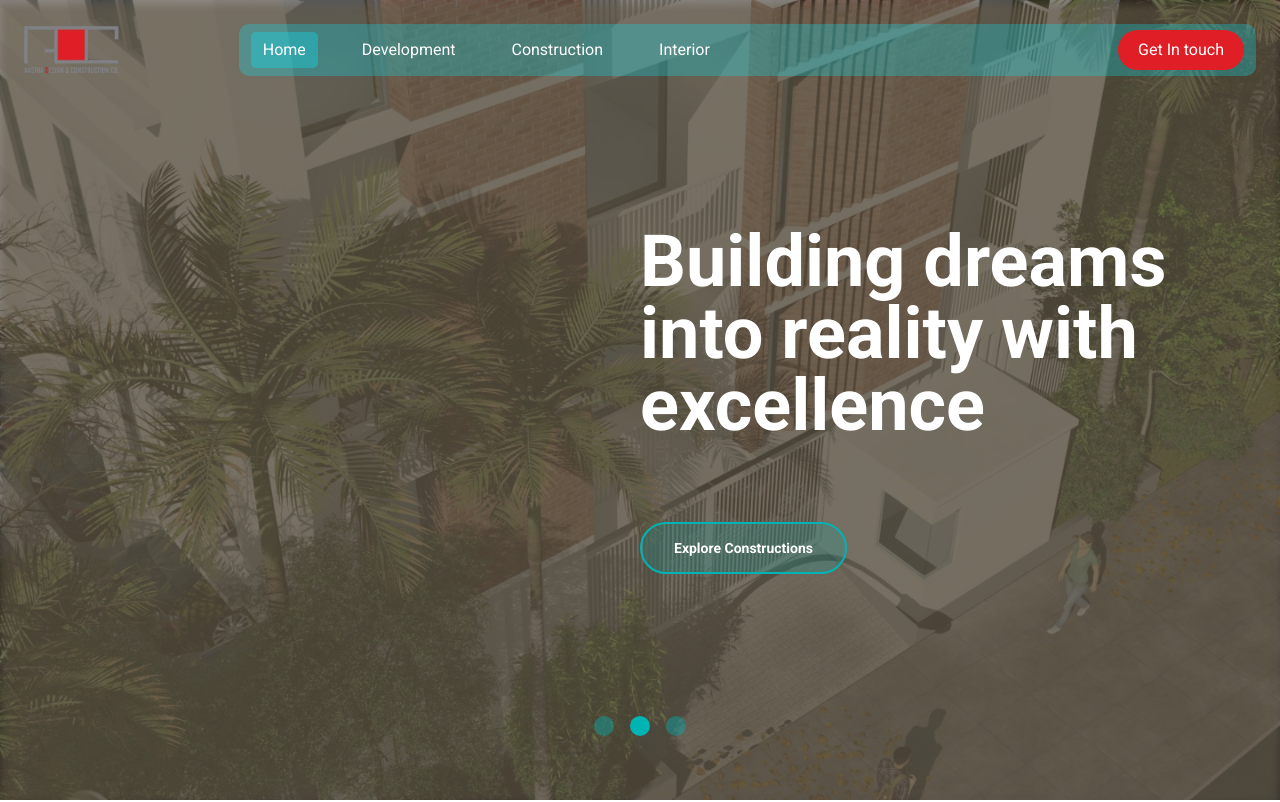
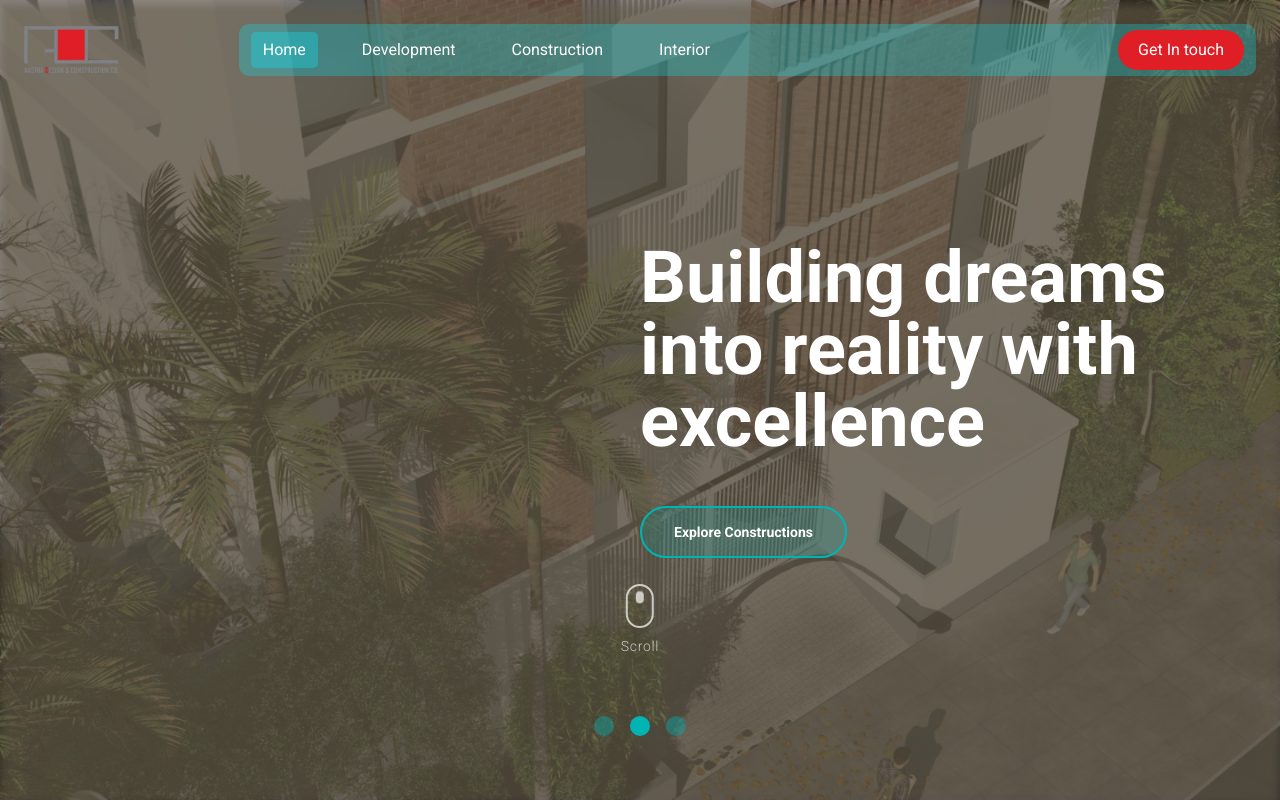
Before and after one commit to ashikfifa/Astha-frontend, a Next.js app: page / in a window 1280 px wide. Shown: the top 802 px of the page. Built offline with nearby package versions, Linux system fonts and the light colour scheme.

Commit message:
Add scroll down indicator to HeroSlider component and adjust button margin

```diff
--- a/app/components/HeroSlider.tsx
+++ b/app/components/HeroSlider.tsx
@@ -144,7 +144,7 @@ const HeroSlider: React.FC = () => {
 
               {/* CTA Button */}
               <div
-                className={`mt-7 lg:mt-20 transform transition-all duration-500 delay-300 ${
+                className={`mt-5 md:mt-7 lg:mt-12 transform transition-all duration-500 delay-300 ${
                   isTransitioning
                     ? "opacity-0 translate-y-4"
                     : "opacity-100 translate-y-0"
@@ -165,6 +165,19 @@ const HeroSlider: React.FC = () => {
             </div>
           </div>
         </div>
+      </div>
+
+      {/* Scroll Down Indicator */}
+      <div
+        className={`absolute bottom-24 sm:bottom-28 md:bottom-32 lg:bottom-36 left-1/2 -translate-x-1/2 z-30 flex flex-col items-center gap-2 transition-opacity duration-300 cursor-pointer ${
+          isVisible ? "opacity-100" : "opacity-0 pointer-events-none"
+        }`}
+        onClick={() => window.scrollTo({ top: window.innerHeight, behavior: 'smooth' })}
+      >
+        <div className="w-6 h-10 sm:w-7 sm:h-11 border-2 border-white/70 rounded-full flex justify-center pt-2">
+          <div className="w-1.5 h-2.5 sm:w-2 sm:h-3 bg-white/70 rounded-full animate-bounce" />
+        </div>
+        <span className="text-white/70 text-xs sm:text-sm font-light tracking-wider">Scroll</span>
       </div>
 
       {/* Slider Indicators */}
```
